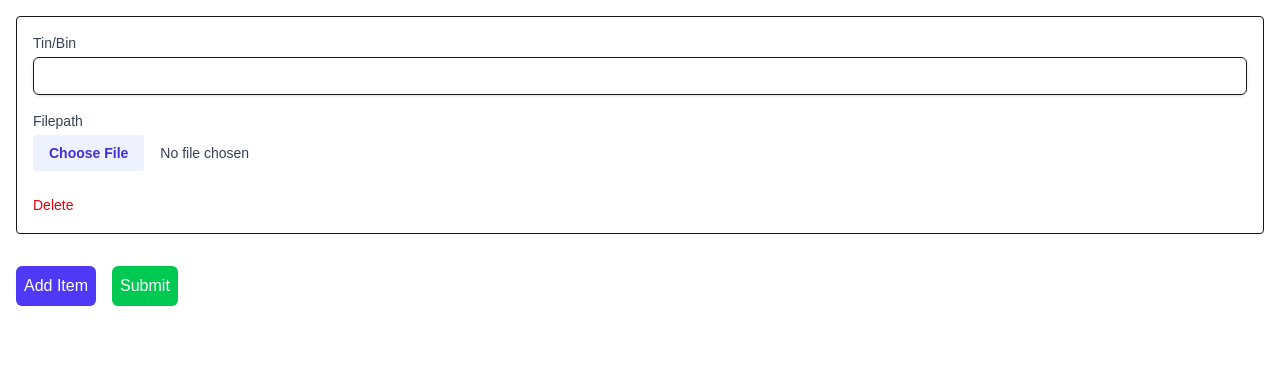
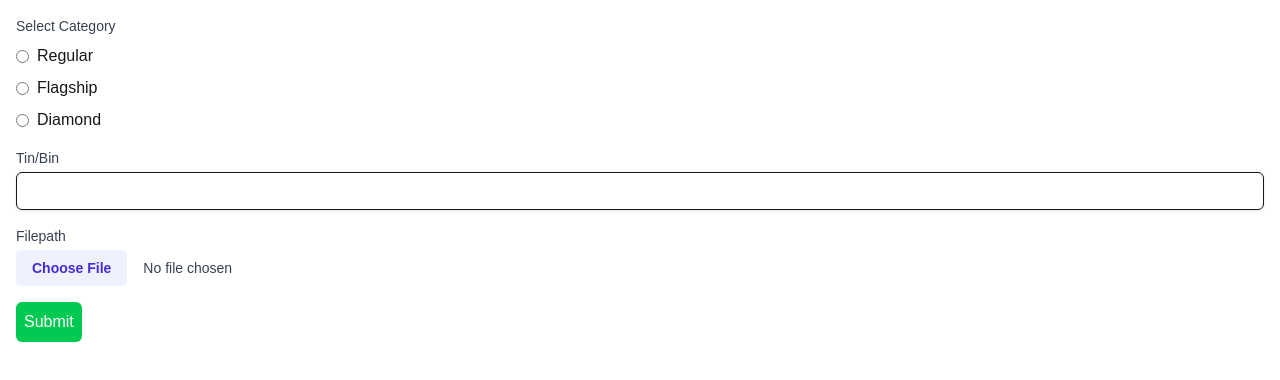
Before and after one commit to sakhawat777/dynamic-form-nextjs, a Next.js app: page / in a window 1280 px wide. Shown: the top 380 px of the page. Built offline with nearby package versions, Linux system fonts and the light colour scheme.

Commit message:
added radion group

```diff
--- a/src/app/features/from/DynamicForm.tsx
+++ b/src/app/features/from/DynamicForm.tsx
@@ -1,13 +1,13 @@
 'use client';
-import { useState } from 'react';
 import { useForm, Controller } from 'react-hook-form';
 import { z } from 'zod';
 import { zodResolver } from '@hookform/resolvers/zod';
 
-// Zod schema with file validation
+// Schema
 const schema = z.object({
-	items: z.array(
-		z.object({
+	category: z.enum(['Regular', 'Flagship', 'Diamond'], {
+		error: 'Please select a category',
+	}),
 	tin: z.string().min(1, 'Tin/Bin is required'),
 	file: z
 		.any()
@@ -15,58 +15,75 @@ const schema = z.object({
 			(file) => file instanceof File || (file && file.length > 0),
 			'File is required'
 		),
-		})
-	),
 });
 
 type FormData = z.infer<typeof schema>;
 
-const DynamicForm = () => {
-	const [items, setItems] = useState([{ tin: '', file: null }]);
-
+const StaticForm = () => {
 	const {
 		control,
 		handleSubmit,
-		setValue,
-		register,
 		formState: { errors },
 	} = useForm<FormData>({
 		resolver: zodResolver(schema),
-		defaultValues: { items },
+		defaultValues: {
+			category: undefined,
+			tin: '',
+			file: null,
+		},
 	});
 
 	const onSubmit = (data: FormData) => {
-		// Log file names to verify
-		const withFileNames = data.items.map((item) => ({
-			tin: item.tin,
-			fileName: item.file?.name,
-		}));
-		console.log('Submitted data:', withFileNames);
-	};
-
-	const handleAdd = () => {
-		const newItems = [...items, { tin: '', file: null }];
-		setItems(newItems);
-		setValue('items', newItems);
-	};
-
-	const handleRemove = (index: number) => {
-		const newItems = items.filter((_, i) => i !== index);
-		setItems(newItems);
-		setValue('items', newItems);
+		console.log('Submitted data:', {
+			category: data.category,
+			tin: data.tin,
+			fileName: data.file?.name,
+		});
 	};
 
 	return (
 		<form onSubmit={handleSubmit(onSubmit)} className='p-4 space-y-4'>
-			{items.map((_, index) => (
-				<div key={index} className='space-y-4 border p-4 rounded'>
-					{/* Tin/Bin input */}
+			{/* Radio Group */}
+			<div>
+				<label className='block text-sm font-medium text-gray-700'>
+					Select Category
+				</label>
+				<Controller
+					name='category'
+					control={control}
+					render={({ field }) => (
+						<div className='mt-2 space-y-2'>
+							{['Regular', 'Flagship', 'Diamond'].map((option) => (
+								<label
+									key={option}
+									className='flex items-center space-x-2'>
+									<input
+										type='radio'
+										value={option}
+										checked={field.value === option}
+										onChange={field.onChange}
+										className='text-indigo-600 focus:ring-indigo-500'
+									/>
+									<span>{option}</span>
+								</label>
+							))}
+						</div>
+					)}
+				/>
+				{errors.category && (
+					<p className='mt-2 text-sm text-red-600'>
+						{errors.category.message}
+					</p>
+				)}
+			</div>
+
+			{/* Tin/Bin input (child of category) */}
 			<div>
 				<label className='block text-sm font-medium text-gray-700'>
 					Tin/Bin
 				</label>
 				<Controller
-							name={`items.${index}.tin`}
+					name='tin'
 					control={control}
 					render={({ field }) => (
 						<input
@@ -75,10 +92,8 @@ const DynamicForm = () => {
 						/>
 					)}
 				/>
-						{errors.items?.[index]?.tin && (
-							<p className='mt-2 text-sm text-red-600'>
-								{errors.items[index].tin?.message}
-							</p>
+				{errors.tin && (
+					<p className='mt-2 text-sm text-red-600'>{errors.tin.message}</p>
 				)}
 			</div>
 
@@ -88,7 +103,7 @@ const DynamicForm = () => {
 					Filepath
 				</label>
 				<Controller
-							name={`items.${index}.file`}
+					name='file'
 					control={control}
 					render={({ field }) => (
 						<input
@@ -101,40 +116,23 @@ const DynamicForm = () => {
 						/>
 					)}
 				/>
-						{errors.items?.[index]?.file && (
+				{errors.file && (
 					<p className='mt-2 text-sm text-red-600'>
-								{typeof errors.items[index].file?.message === 'string'
-									? errors.items[index].file?.message
+						{typeof errors.file.message === 'string'
+							? errors.file.message
 							: null}
 					</p>
 				)}
 			</div>
 
-					<button
-						type='button'
-						onClick={() => handleRemove(index)}
-						className='mt-2 text-sm text-red-600 hover:underline'>
-						Delete
-					</button>
-				</div>
-			))}
-
-			{/* Add Item Button */}
-			<button
-				type='button'
-				onClick={handleAdd}
-				className='mt-4 p-2 text-white bg-indigo-600 rounded-md hover:bg-indigo-700'>
-				Add Item
-			</button>
-
 			{/* Submit Button */}
 			<button
 				type='submit'
-				className='ml-4 p-2 text-white bg-green-500 rounded-md hover:bg-green-600'>
+				className='p-2 text-white bg-green-500 rounded-md hover:bg-green-600'>
 				Submit
 			</button>
 		</form>
 	);
 };
 
-export default DynamicForm;
+export default StaticForm;
```
Lines whose indentation alone changed are shown as unchanged.
